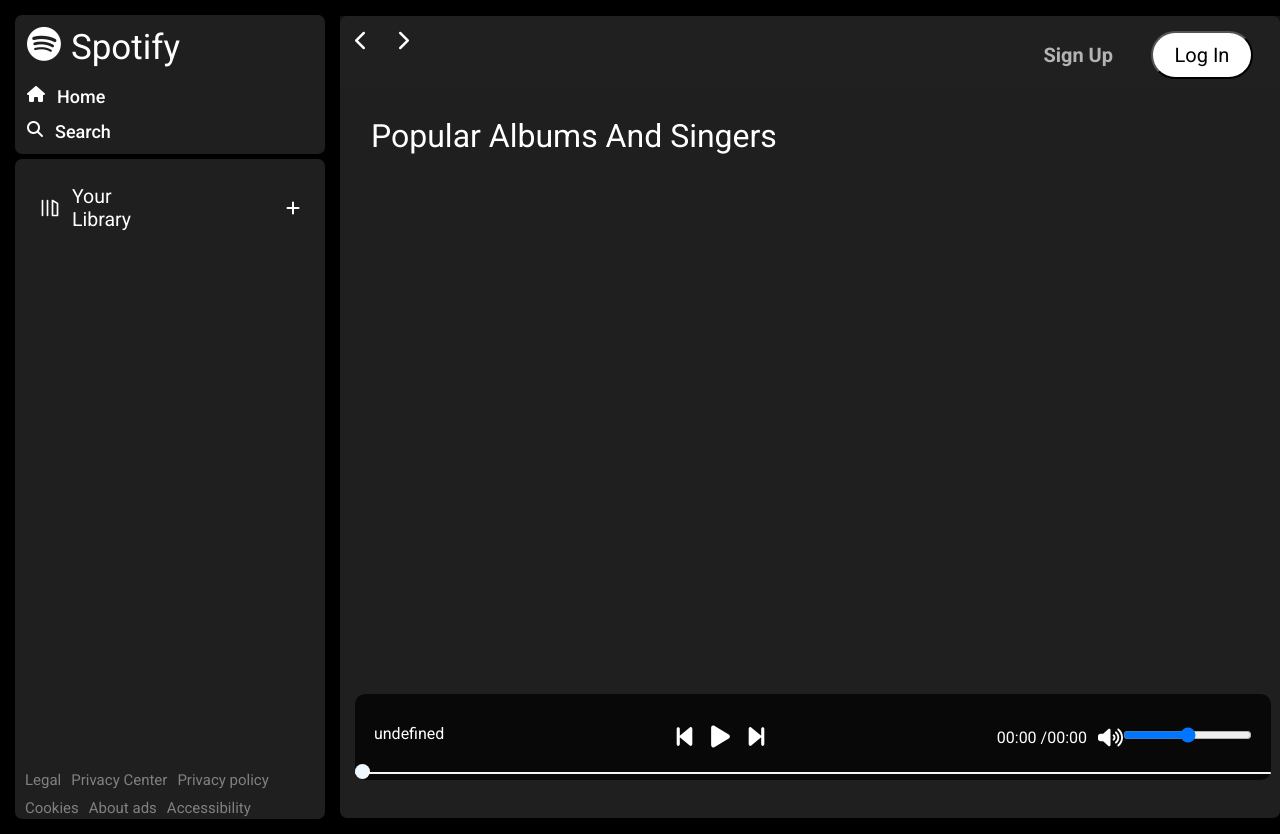
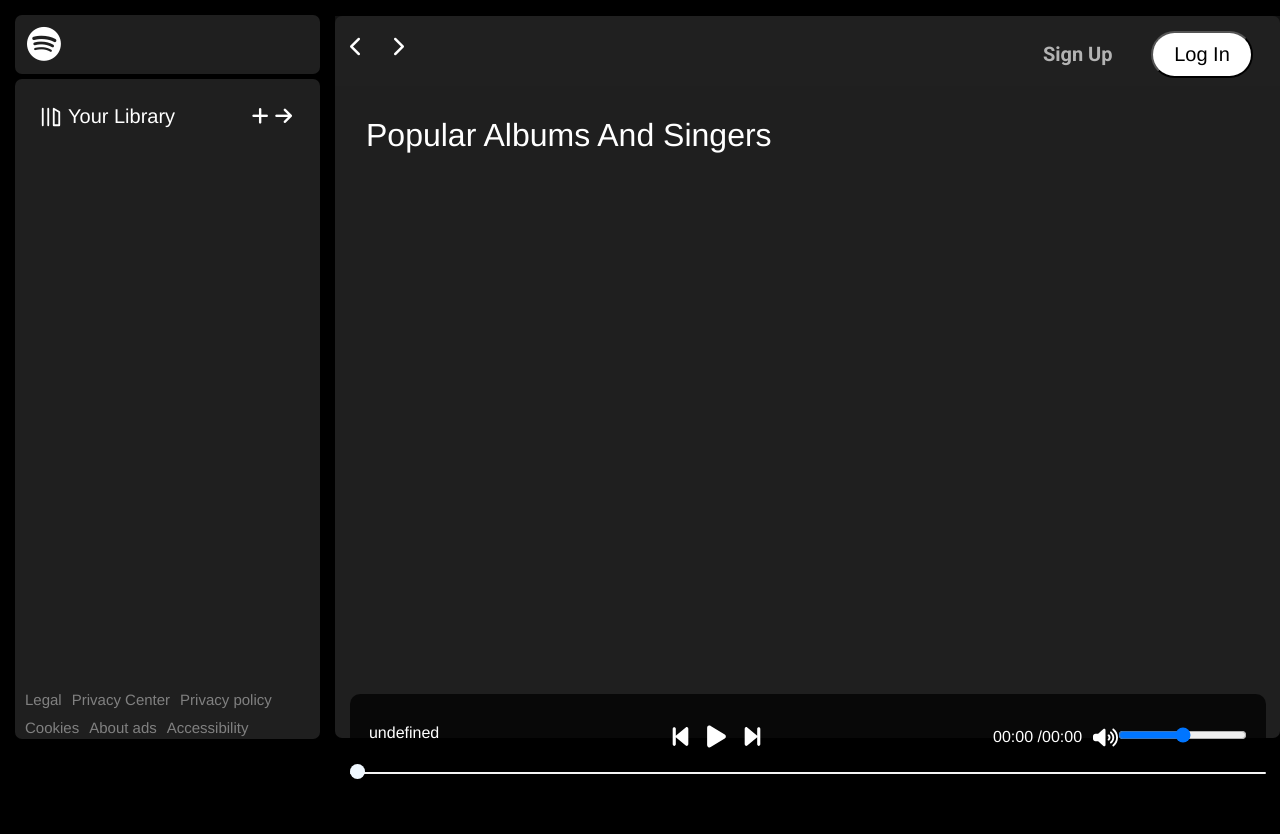
Before and after one commit to SIYAPARI/Spotify_clone, a plain HTML site: page index.html in a window 1280 px wide. After the commit the page ends 800 px from the top, so only its background shows below. Drawn offline with Linux system fonts and the light colour scheme; no server answers.

Commit message:
minor changes

```diff
--- a/css/style.css
+++ b/css/style.css
@@ -3,7 +3,7 @@
 * {
     margin: 0;
     padding: 0;
-    font-family: "Roboto", serif;
+    font-family: 'Circular Std', 'Gotham', 'Poppins', 'Helvetica Neue', sans-serif;
     font-weight: 400;
     font-style: normal;
 }
@@ -44,7 +44,8 @@ body {
     display:flex;
     align-items: center;
     gap:14px;
-
+    margin-top: 6px;
+    margin-right: 17px;
 }
 .close img{
     display:none;
@@ -67,6 +68,7 @@ body {
 #spotify-logo{
     font-size: 35px;
 
+
 }
 
 .logo span{
@@ -79,25 +81,35 @@ body {
 .heading {
     display: flex;
     font-weight: bold;
-    gap: 12px;
+    padding-left:0;
     padding-top: 14px;
     padding: 16px 15px;
     align-items: center;
     font-size: 13px;
-    justify-content: space-evenly;
+    justify-content: space-between;
 }
-.heading h2{
-    width: 250px;
+.heading .lib_heading{
+    font-size: 20px;
+    font-weight:450;
+    white-space: nowrap;
 }
 
 .heading img {
-    width: 20px;
+    width: 22px;
+}
+
+.rhs_head{
+    display:flex;
+    justify-content: center;
+    align-items: center;
 
 }
-
-.heading i {
-    margin-left: 7rem;
-    font-size: 1rem;
+.rhs_head img{
+    margin-right: 6px;
+}
+.head_icons i {
+    margin-right: 3px;
+    font-size: 1.2rem;
 }
 
 .footer {
@@ -118,7 +130,9 @@ body {
     font-weight: 300;
     font-size: 15px;
 }
-
+.footer a:hover{
+    color:whitesmoke;
+}
 .library {
     min-height: 80vh;
     position: relative;
@@ -225,7 +239,7 @@ body {
 .signupBtn:hover{
     color:white;
     cursor:pointer;
-    font-size:16px;
+    padding:10px;
 }
 .buttons >*{
     margin:0 12px;
@@ -238,11 +252,12 @@ body {
     width: 102px;
     padding:10px;
     font-size: 20px;
-    font-weight: normal;
+    font-weight: 300;
 }
 .loginBtn:hover{
-    font-size:22px;
+
     font-weight: bold;
+    padding:10px;
 }
 
 .playbar{
@@ -259,6 +274,9 @@ body {
 }
 .playbar .abovebar .song-info{
     width:250px;
+}
+.songs-list{
+    padding-bottom: 40px;
 }
 .songs-list ul li {
     list-style-type:decimal;
--- a/index.html
+++ b/index.html
@@ -21,19 +21,24 @@
             <div class="home bg-grey rounded m-1 p-1">
                 <div id='spotify-logo' class="logo flex">
                     <i class="fa-brands fa-spotify"></i>
-                    <span>Spotify</span>
+                    <span></span>
                 </div>
-                <ul id="ul">
+                <!-- <ul id="ul">
                     <li><i class="fa-solid fa-house"></i><span>Home</span></li>
                     <li><i class="fa-solid fa-magnifying-glass"></i><span>Search</span></li>
-                </ul>
+                </ul> -->
             </div>
             <div class="library m-1 bg-grey rounded p-1">
                 <div class="heading">
-                    <img class="invert" src="img/library.svg" alt="library">
-                    <h2>Your Library</h2>
+                    <div class="rhs_head">
+                        <img class="invert" src="img/library.svg" alt="library">
+                        <div class="lib_heading">Your Library</div>
+                    </div>
 
-                    <i class="fa-solid fa-plus"></i>
+                    <div class="head_icons">
+                        <i class="fa-solid fa-plus"></i>
+                        <i class="fa-solid fa-arrow-right"></i>
+                    </div>
                 </div>
                 <div class="songs-list">
                     <ul>
```
